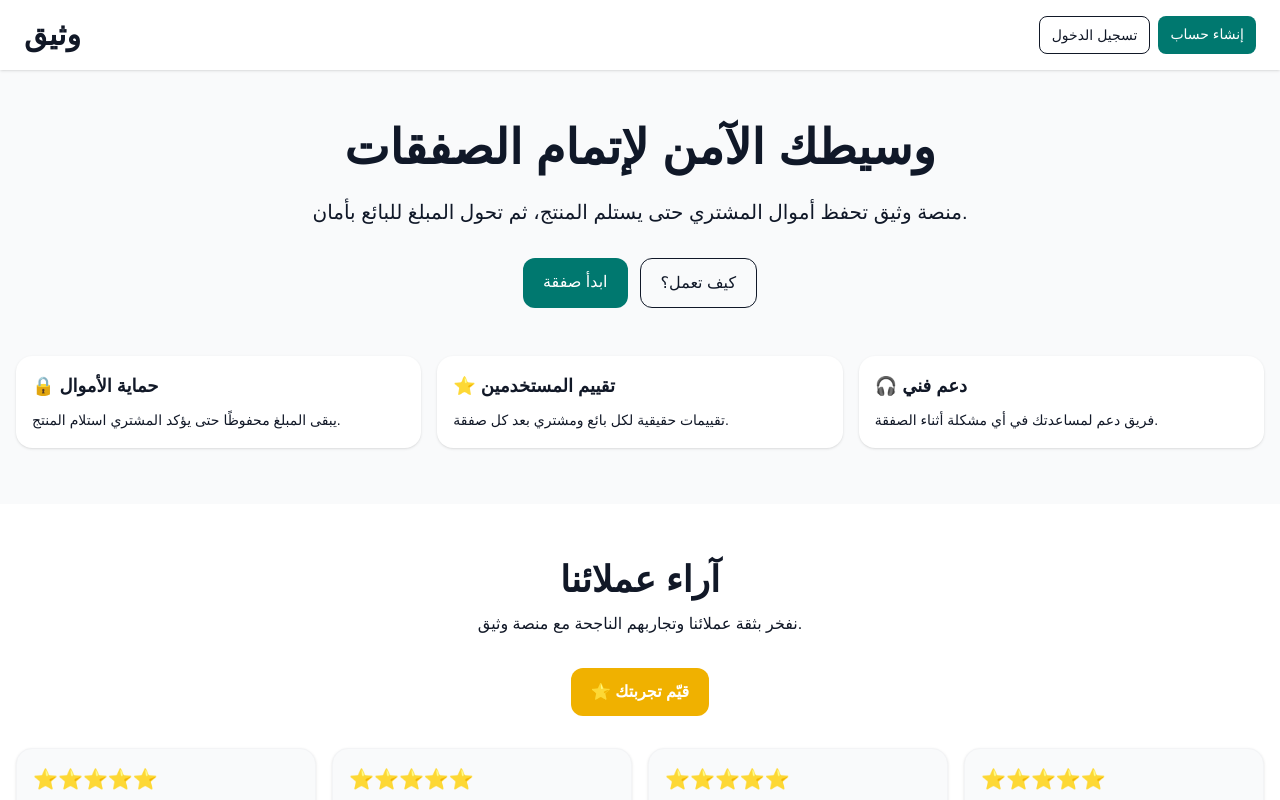
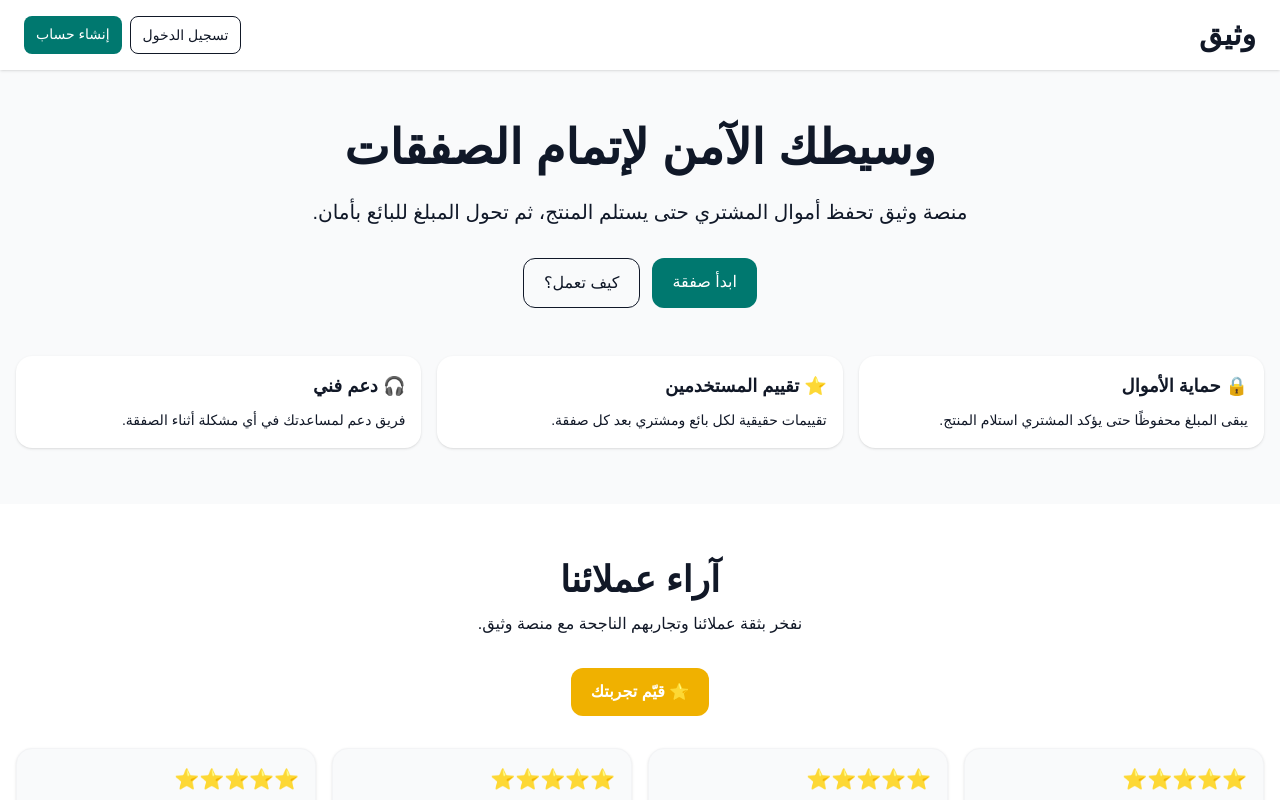
Before and after one commit to DyA1212/watheeq, a Next.js app: page / in a window 1280 px wide. Shown: the top 800 px of the page. Built offline with nearby package versions, Linux system fonts and the light colour scheme; no server answers; the database is empty.

Commit message:
Add Google Search Console verification

```diff
--- a/app/layout.tsx
+++ b/app/layout.tsx
@@ -2,71 +2,57 @@
 import { Geist, Geist_Mono } from "next/font/google";
 import "./globals.css";
 import NavigationWrapper from "./components/NavigationWrapper";
-
 
 const geistSans = Geist({
   variable: "--font-geist-sans",
   subsets: ["latin"],
 });
 
-
 const geistMono = Geist_Mono({
   variable: "--font-geist-mono",
   subsets: ["latin"],
 });
 
-
 export const metadata: Metadata = {
   title: "وثيق",
   description: "منصة وثيق لإدارة الصفقات بأمان",
+  verification: {
+    google: "j8IvV93Uam2ieAkyjOsMWUbQBnFsl9kxvL9-y6-SWNk",
+  },
 };
-
-
 
 export default function RootLayout({
   children,
 }: Readonly<{
   children: React.ReactNode;
 }>) {
-
-
   return (
-
     <html
       lang="ar"
+      dir="rtl"
       className={`${geistSans.variable} ${geistMono.variable} h-full antialiased`}
     >
-
-
-      <body className="
+      <body
+        className="
           min-h-screen
           overflow-x-hidden
           flex
           flex-col
           bg-gray-100
-      ">
-
-
-        <div className="
+        "
+      >
+        <div
+          className="
             flex-1
             w-full
             overflow-x-hidden
-        ">
-
+          "
+        >
           {children}
-
         </div>
 
-
-
         <NavigationWrapper />
-
-
       </body>
-
-
     </html>
-
   );
-
 }
```
Lines whose indentation alone changed are shown as unchanged.
